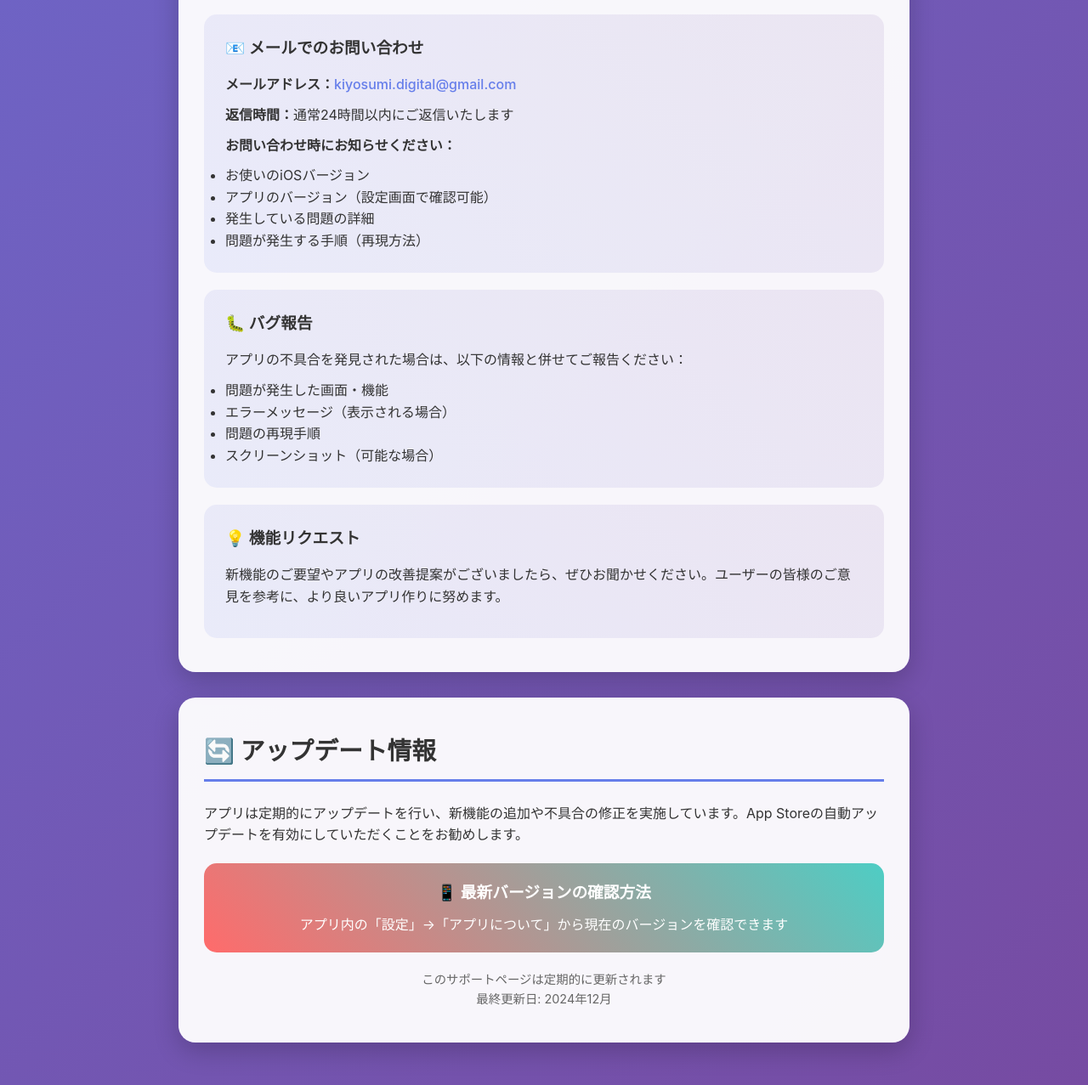
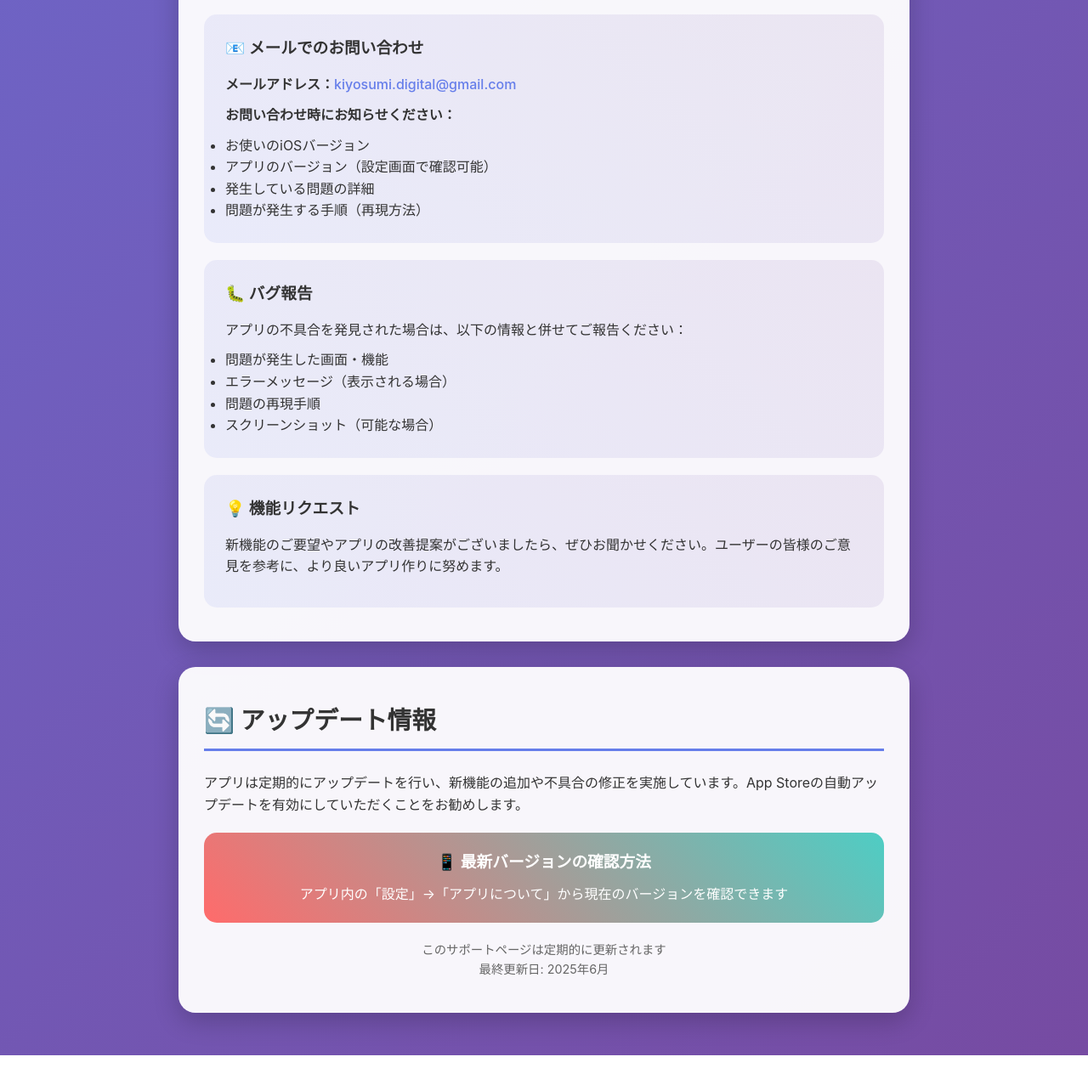
Before and after one commit to hatosuke/hatosuke.github.io, a plain HTML site: page spin-battler-scoreboard/index.html in a window 1280 px wide. Shown: the part 2853-4130 px from the top of the page at 85% size. After the commit the page ends 4095 px from the top, so only its background shows below. Drawn offline with Linux system fonts and the light colour scheme.

Commit message:
index.htmlを修正

```diff
--- a/spin-battler-scoreboard/index.html
+++ b/spin-battler-scoreboard/index.html
@@ -286,7 +286,6 @@
             <div class="contact-info">
                 <h3>📧 メールでのお問い合わせ</h3>
                 <p><strong>メールアドレス：</strong><a href="mailto:kiyosumi.digital@gmail.com">kiyosumi.digital@gmail.com</a></p>
-                <p><strong>返信時間：</strong>通常24時間以内にご返信いたします</p>
                 <p><strong>お問い合わせ時にお知らせください：</strong></p>
                 <ul>
                     <li>お使いのiOSバージョン</li>
@@ -324,7 +323,7 @@
 
             <div class="version-info">
                 <p>このサポートページは定期的に更新されます</p>
-                <p>最終更新日: 2024年12月</p>
+                <p>最終更新日: 2025年6月</p>
             </div>
         </div>
     </div>
```
